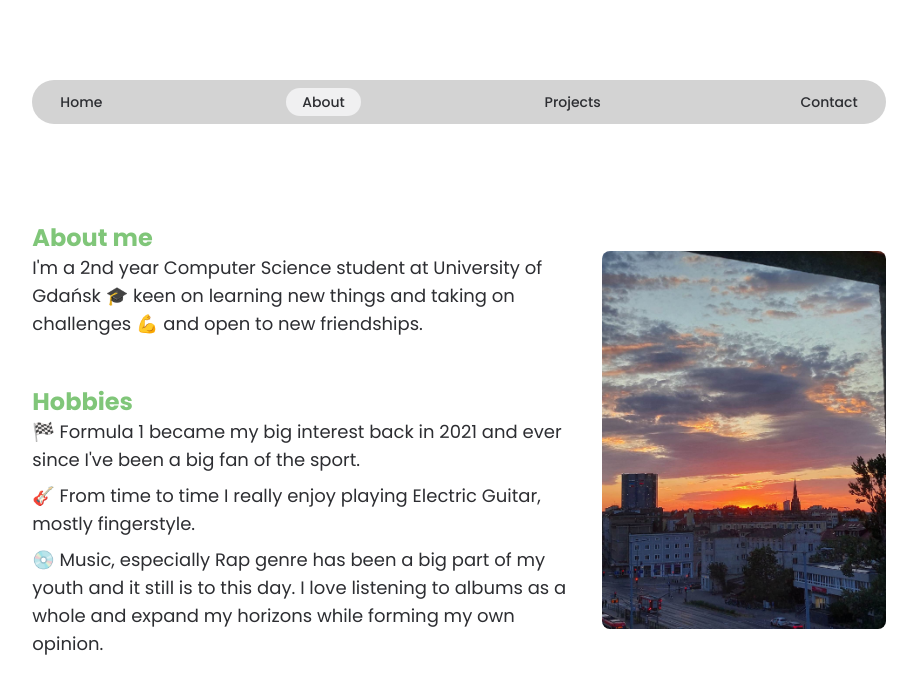
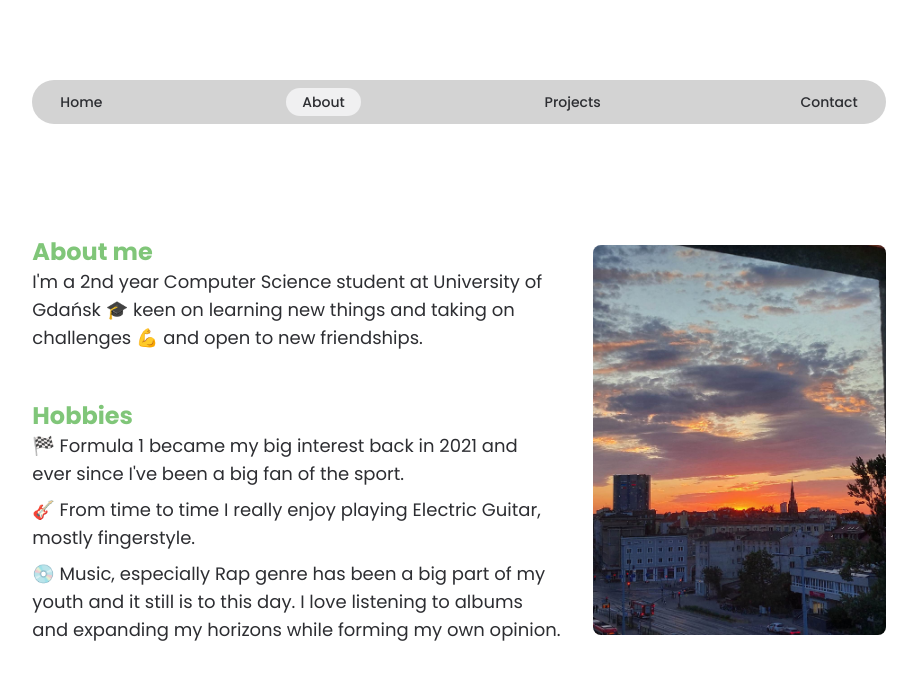
Before and after one commit to BartoszBrodowski/old-portfolio, a React (Vite) app: page /#/about in a window 1280 px wide. Shown: the top 690 px of the page, without its empty margins (181-1098 px from the left). Built offline with nearby package versions, Linux system fonts and the light colour scheme.

Commit message:
Fix components margins

```diff
--- a/src/App.tsx
+++ b/src/App.tsx
@@ -7,7 +7,7 @@ import Projects from "./components/Projects";
 
 function App() {
   return (
-    <div className="w-full flex flex-col items-center m-auto font-poppins text-main-black pt-20 lg:mt-0">
+    <div className="w-full flex flex-col items-center m-auto font-poppins text-main-black">
       <Navbar />
       <Routes>
         <Route path="/" element={<Introduction />} />
--- a/src/components/AboutMe/index.tsx
+++ b/src/components/AboutMe/index.tsx
@@ -1,6 +1,6 @@
 const AboutMe = () => {
   return (
-    <div className="flex gap-8 justify-center items-center mx-auto w-2/3">
+    <div className="flex gap-8 justify-center items-center mx-auto w-2/3 pt-20 lg:mt-0">
       <div className="flex justify-center items-center">
         <div className="flex flex-col gap-4 sm:gap-12">
           <div>
@@ -28,8 +28,8 @@ const AboutMe = () => {
               </p>
               <p>
                 💿 Music, especially Rap genre has been a big part of my youth
-                and it still is to this day. I love listening to albums as a
-                whole and expand my horizons while forming my own opinion.
+                and it still is to this day. I love listening to albums and
+                expanding my horizons while forming my own opinion.
               </p>
             </div>
           </div>
--- a/src/components/Contact/index.tsx
+++ b/src/components/Contact/index.tsx
@@ -3,7 +3,7 @@ import { motion } from "framer-motion";
 
 const Contact = () => {
   return (
-    <div className="flex flex-col items-center gap-12 w-screen px-4 xs:px-12">
+    <div className="flex flex-col items-center gap-12 w-screen px-4 xs:px-12 pt-20 lg:mt-0">
       <div className="flex flex-col items-center gap-4">
         <h1 className="font-bold text-2xl sm:text-3xl lg:text-5xl text-main-green">
           Get in touch with me!
--- a/src/components/Introduction/index.tsx
+++ b/src/components/Introduction/index.tsx
@@ -4,7 +4,7 @@ import Links from "../Links";
 
 const Introduction = () => {
   return (
-    <div className="flex flex-col items-center justify-center h-screen">
+    <div className="flex flex-col items-center justify-center h-screen pt-8 lg:mt-0">
       <div className="flex flex-col lg:flex-row justify-between gap-16">
         <div className="col-span-2 flex flex-col gap-4 justify-center h-max items-center relative">
           <ProfileImage />
```
